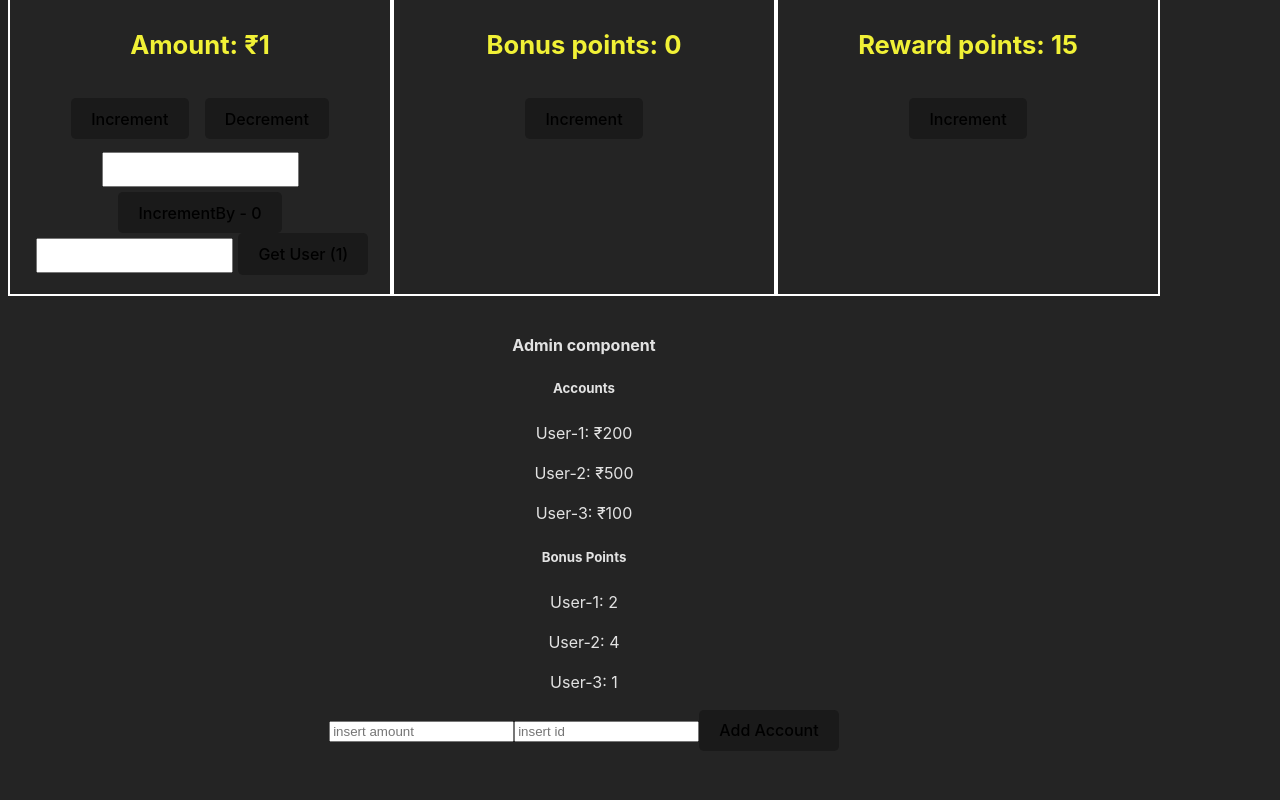
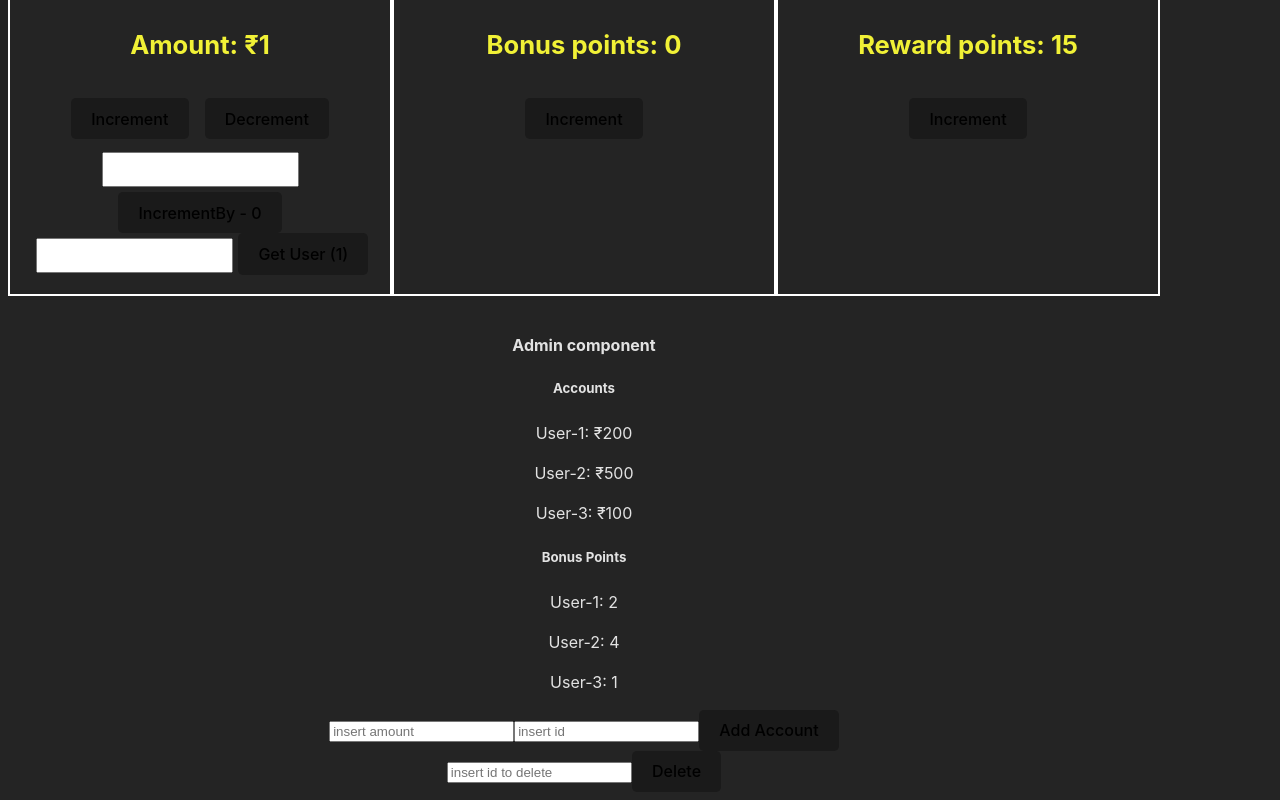
Before and after one commit to Ghosh-95/redux-toolkit-learning, a React (Vite) app: page / in a window 1280 px wide. Shown: the part 369-1169 px from the top of the page. Before the commit the page ends 1128 px from the top, so only its background shows below. Built offline with nearby package versions, Linux system fonts and the light colour scheme; data requests are answered from the project's data file.

Commit message:
feat: add a delete user functionality to the Admin

```diff
--- a/api/adminSlice.js
+++ b/api/adminSlice.js
@@ -15,12 +15,19 @@ export const adminAPI = createApi({
         addAccounts: builder.mutation({
             query: (amount, id) => ({
                 url: 'accounts',
-                method: 'post',
-                body: { id, amount }
+                method: 'POST',
+                body: { id, amount: +amount }
+            }),
+            invalidatesTags: ['accounts'],
+        }),
+        deleteAccounts: builder.mutation({
+            query: (id) => ({
+                url: `accounts/${id}`,
+                method: 'DELETE',
             }),
             invalidatesTags: ['accounts'],
         })
     }),
 });
 
-export const { useGetAccountsQuery, useGetBonusesQuery, useAddAccountsMutation } = adminAPI;
+export const { useGetAccountsQuery, useGetBonusesQuery, useAddAccountsMutation, useDeleteAccountsMutation } = adminAPI;
--- a/src/Admin.jsx
+++ b/src/Admin.jsx
@@ -1,15 +1,17 @@
 import { useState } from "react";
-import { useGetAccountsQuery, useGetBonusesQuery, useAddAccountsMutation } from "../api/adminSlice";
+import { useGetAccountsQuery, useGetBonusesQuery, useAddAccountsMutation, useDeleteAccountsMutation } from "../api/adminSlice";
 
 export default function Admin() {
     const [amount, setAmount] = useState(0);
     const [userId, setUserId] = useState('');
+    const [delUserId, setDelUserId] = useState('');
 
     const { data: accData, error: accError, isLoading: accIsLoading } = useGetAccountsQuery();
 
     const { data: bonusData, error: bonusError, isLoading: bonusIsLoading } = useGetBonusesQuery();
 
-    const [addAccounts, response] = useAddAccountsMutation();
+    const [addAccounts, addResponse] = useAddAccountsMutation();
+    const [deleteAccounts, delResponse] = useDeleteAccountsMutation();
     return (
         <div className="admin">
             <h4>Admin component</h4>
@@ -30,6 +32,11 @@ export default function Admin() {
                 <input type="text" placeholder="insert id" id="userId" onChange={(e) => setUserId(e.target.value)} />
                 <button onClick={() => userId && amount && addAccounts(amount, userId)}>Add Account</button>
             </div>
+            <div className="del-userAcc">
+                {delResponse.status === 'rejected' && <p className="error">{delResponse.error.data}</p>}
+                <input type="text" placeholder="insert id to delete" id="delUserId" onKeyDown={(e) => e.key === "Enter" && delUserId && deleteAccounts(delUserId)} onChange={(e) => setDelUserId(e.target.value)} />
+                <button onClick={() => delResponse.status === 'fulfilled' && delUserId && deleteAccounts(delUserId)}>Delete</button>
+            </div>
         </div>
     )
 }
```
